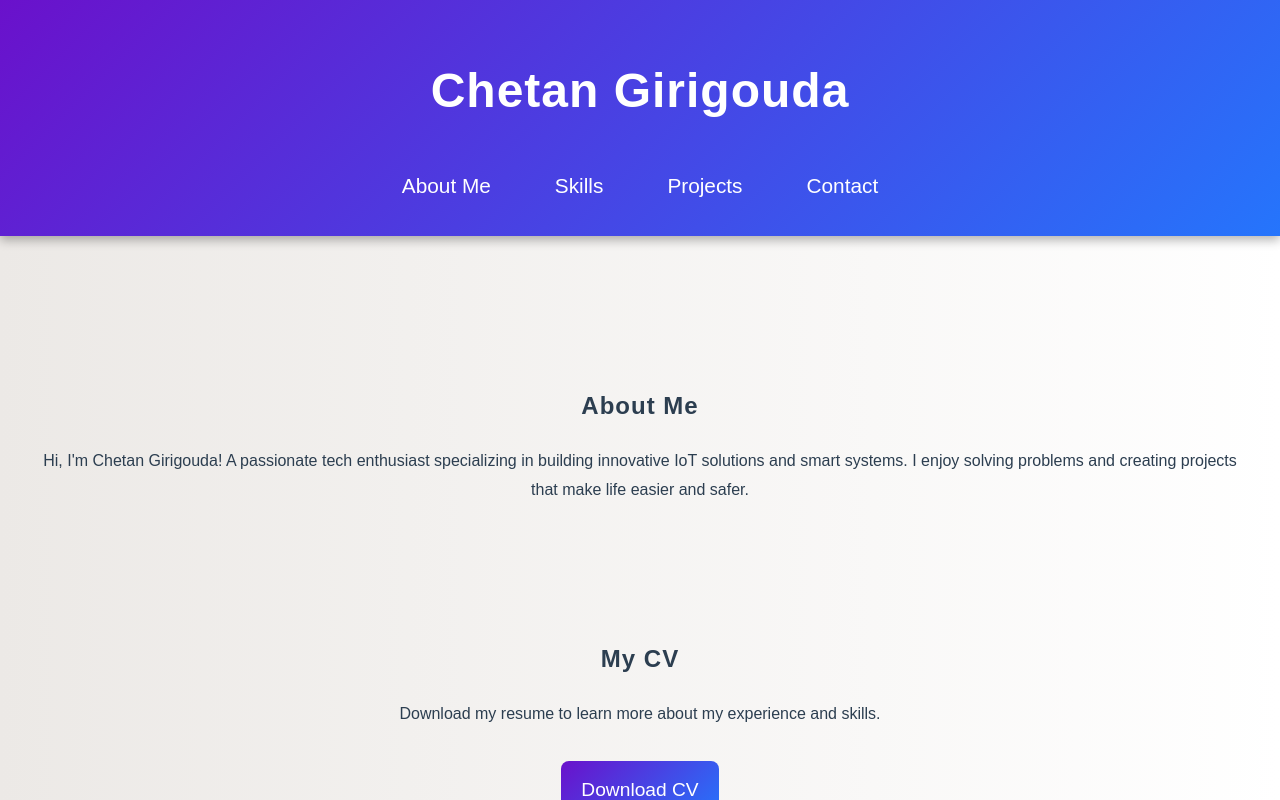
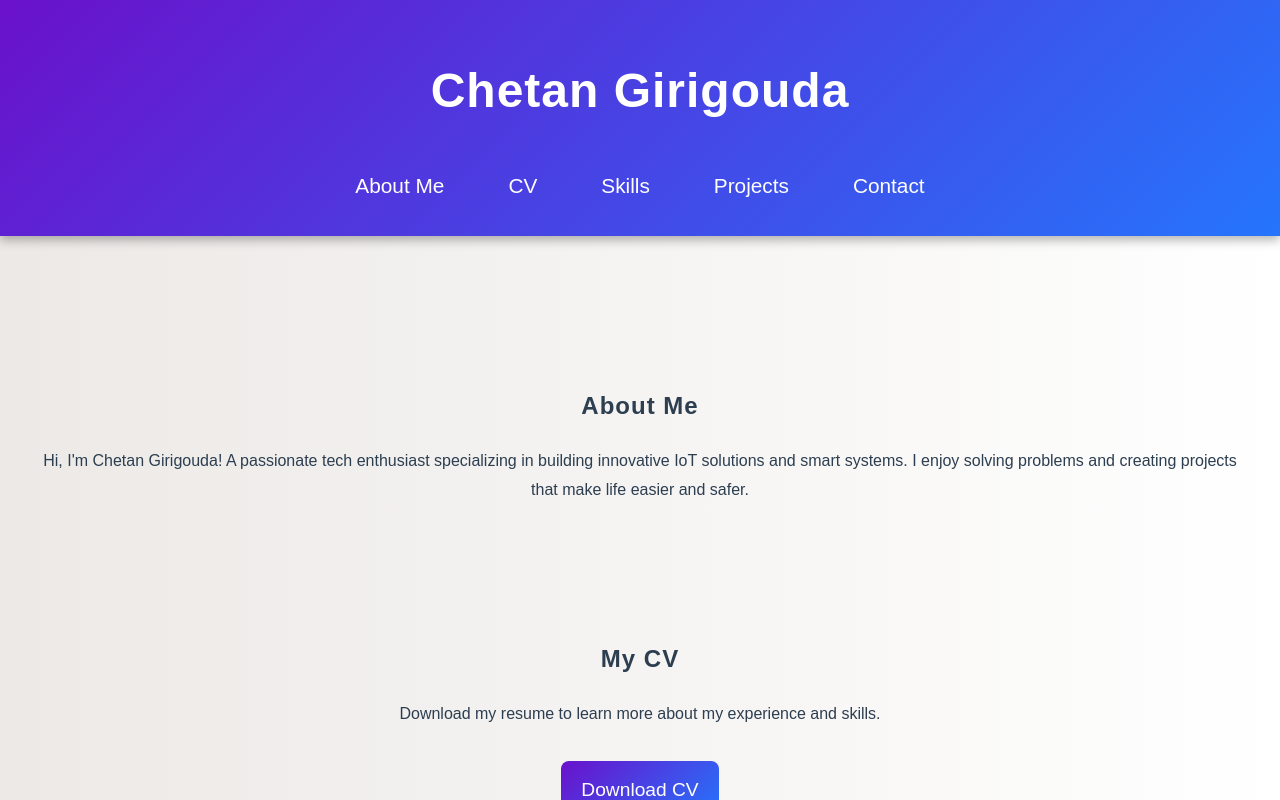
Before and after one commit to ChetanGirigouda/chetan-Girigouda, a plain HTML site: page index.html in a window 1280 px wide. Drawn offline with Linux system fonts and the light colour scheme.

Commit message:
Update index.html

```diff
--- a/index.html
+++ b/index.html
@@ -17,6 +17,7 @@
             <nav>
                 <ul>
                     <li><a href="#about">About Me</a></li>
+                    <li><a href="#cv">CV</a></li>
                     <li><a href="#skills">Skills</a></li>
                     <li><a href="#projects">Projects</a></li>
                     <li><a href="#contact">Contact</a></li>
```
